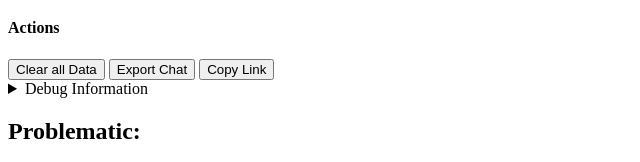
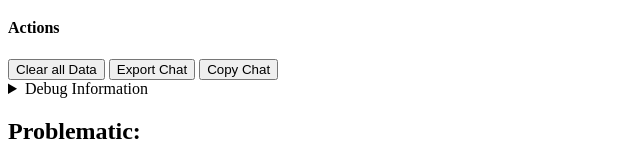
Before and after one commit to ErickXavier/prompt-api-playground, a website with bundled scripts: page index.html in a window 1280 px wide. Shown: the part 936-1098 px from the top of the page, 0-640 px from the left. Built offline with nearby package versions, Linux system fonts and the light colour scheme.

Commit message:
fix: rename "Copy Link" to "Copy Chat" to match actual functionality

```diff
--- a/index.html
+++ b/index.html
@@ -437,7 +437,7 @@
               Export Chat
             </button>
             <button type="button" id="copy-link-button" class="action-btn">
-              Copy Link
+              Copy Chat
             </button>
           </section>
 
```
Also changed, not shown: README.md.
